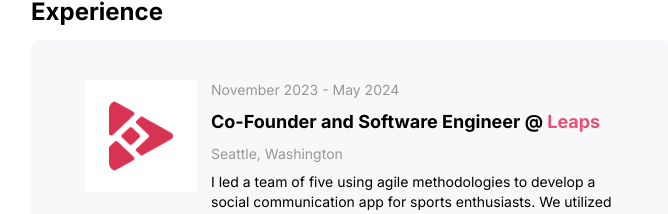
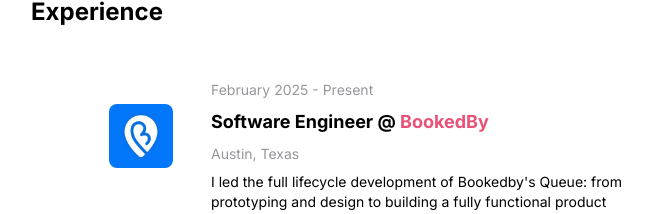
Before and after one commit to juliuscecilia33/PortfolioV3, a Next.js app: page / in a window 1280 px wide. Shown: the part 578-792 px from the top of the page, without its empty margins (289-957 px from the left). Built offline with nearby package versions, Linux system fonts and the light colour scheme.

Commit message:
updated experience

```diff
--- a/src/app/containers/Experiences.tsx
+++ b/src/app/containers/Experiences.tsx
@@ -3,10 +3,21 @@
 import IQAir from "../../assets/IQAir.png";
 import Chimerocyte from "../../assets/Chimerocyte.png";
 import Leaps from "../../assets/LeapsLogo.png";
+import BookedBy from "../../assets/BookedBy.jpg";
 
 const Experiences = () => {
   return (
     <>
+      <Experience
+        imageSrc={BookedBy}
+        imageAlt="BookedBy"
+        description="I led the full lifecycle development of Bookedby's Queue: from prototyping and design to building a fully functional product component. I also enhanced the company's Sales flow and interface, improving usability and visual appeal to boost user engagement. I developed new features in the Appointment Book, including its rebooking functionality, booking additional appointments, and mobile-friendly design for a superior user experience. I built out the Transactions page too by integrating backend data, enabling users to view their transaction history clearly and efficiently."
+        positionName="Software Engineer"
+        companyName="BookedBy"
+        location="Austin, Texas"
+        backgroundColor="#FFFFFF"
+        dateOfExperience="February 2025 - Present"
+      />
       <Experience
         imageSrc={Leaps}
         imageAlt="Leaps"
--- a/src/app/page.tsx
+++ b/src/app/page.tsx
@@ -149,7 +149,7 @@
           onClick={sendEmail}
           className="bg-[#E95278] mb-5 text-white px-5 py-2 rounded-md text-sm font-medium"
         >
-          Email me: juliuscecilia33@outlook.com
+          Email me: juliusscecilia33@gmail.com
         </button>
         <button
           onClick={makeCall}
```
Also changed, not shown: src/assets/BookedBy.jpg (added).
